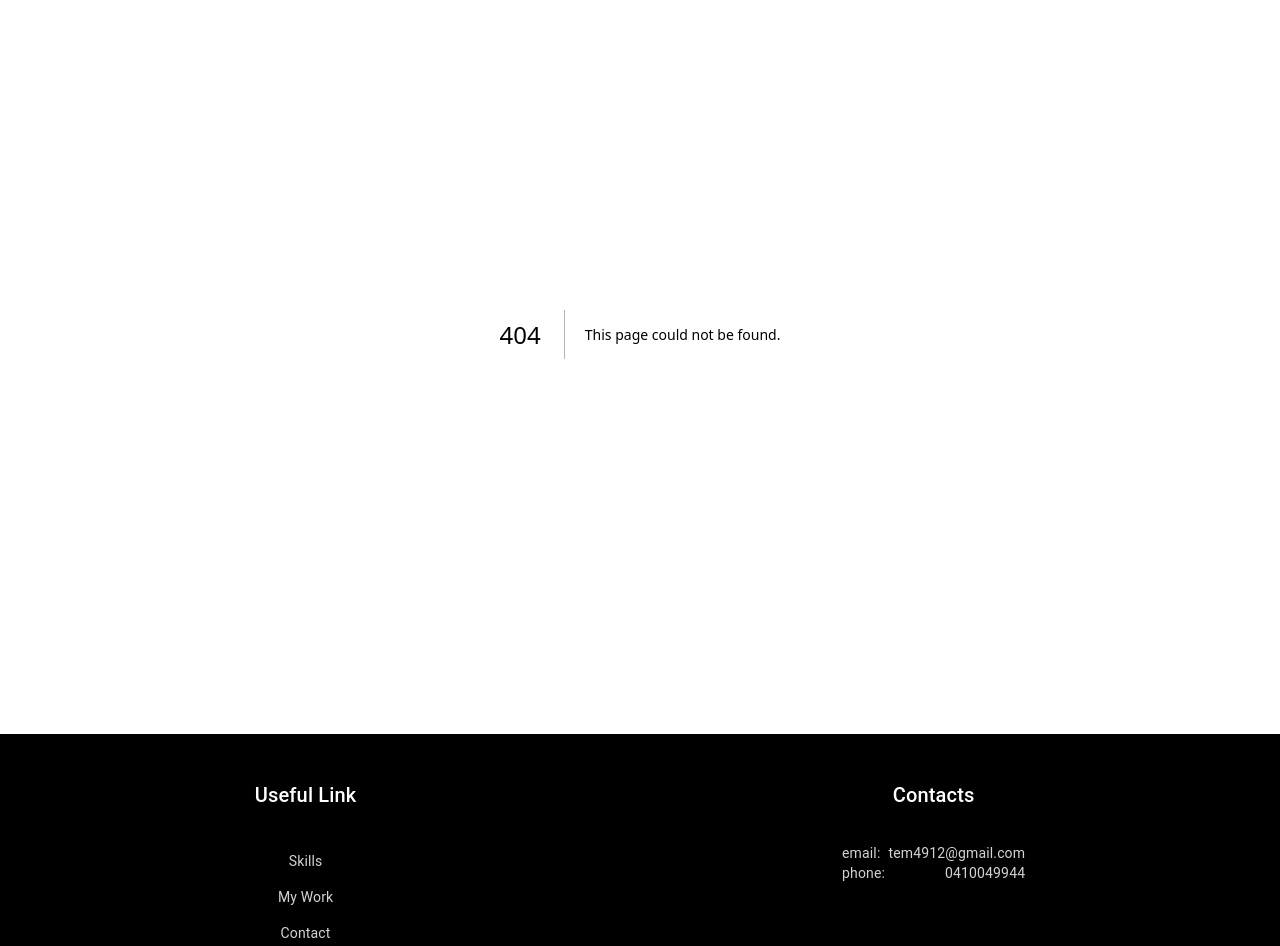
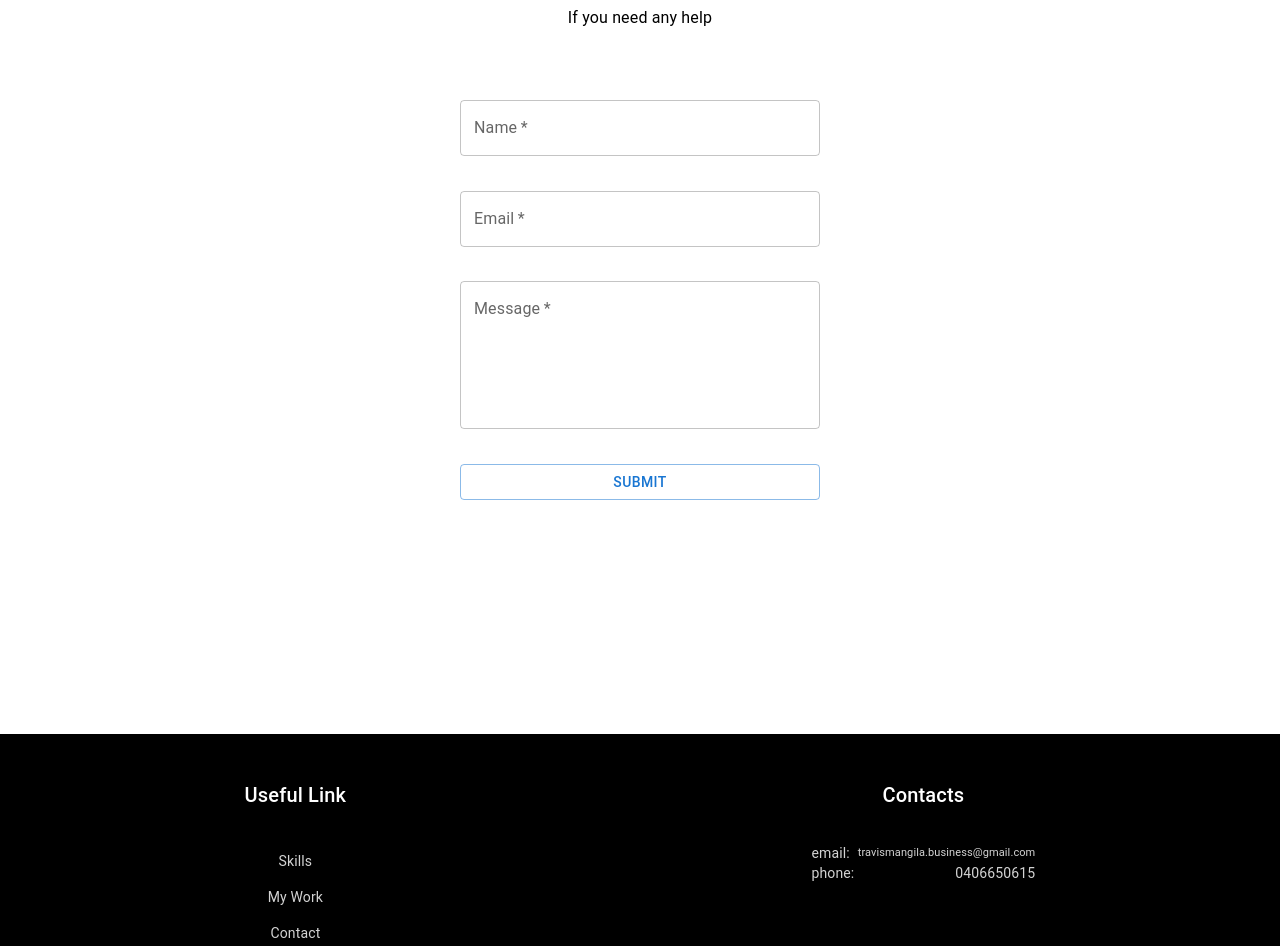
Before and after one commit to DrSack/Personal-Website, a Next.js app: page /contact in a window 1280 px wide. Before the commit this address had no page. Shown: the part 146-1092 px from the top of the page. Built offline with nearby package versions, Linux system fonts and the light colour scheme.

Commit message:
added contact us page

```diff
--- a/components/footer.tsx
+++ b/components/footer.tsx
@@ -15,21 +15,21 @@ const StyledTypographyCopyright = styled(Typography)(({ theme }) => ({
   ...theme.typography['body2'],
 }));
 
-const StyledUsefulLinksBox = styled(Box)(({ theme }) => ({
+const StyledUsefulLinksBox = styled(Box)(() => ({
   display: 'flex',
   flexDirection: 'column',
   alignItems: 'center',
   height: '120px'
 }));
 
-const StyledContactsBox = styled(Box)(({ theme }) => ({
+const StyledContactsBox = styled(Box)(() => ({
   display: 'flex',
   flexDirection: 'column',
   alignItems: 'center',
   height: '120px'
 }));
 
-const StyledToolbar = styled(Toolbar)(({ theme }) => ({
+const StyledToolbar = styled(Toolbar)(() => ({
   color: 'black',
   display: 'flex',
   flexDirection: 'row',
@@ -49,7 +49,7 @@ export const Footer = () => {
             <IconButton href='/work' size='medium'>
               <StyledLinksTypography>My Work</StyledLinksTypography>
             </IconButton>
-            <IconButton size='medium'>
+            <IconButton href='/contact' size='medium'>
               <StyledLinksTypography>Contact</StyledLinksTypography>
             </IconButton>
           </Box>
@@ -57,13 +57,13 @@ export const Footer = () => {
         <StyledContactsBox>
           <Typography variant='h6' color='white'>Contacts</Typography>
           <Box style={{ display: 'flex', flexDirection: 'column', marginTop: '32px' }}>
-            <Box display='flex' flexDirection='row' justifyContent='space-between'>
+            <Box display='flex' flexDirection='row' justifyContent='space-between' alignItems='center'>
               <StyledLinksTypography>email:</StyledLinksTypography>
-              <StyledLinksTypography marginLeft={2}>tem4912@gmail.com</StyledLinksTypography>
+              <Typography color='#D3D3D3' fontSize='11px' marginLeft={2}>travismangila.business@gmail.com</Typography>
             </Box>
-            <Box display='flex' flexDirection='row' justifyContent='space-between'>
+            <Box display='flex' flexDirection='row' justifyContent='space-between' alignItems='center'>
               <StyledLinksTypography>phone:</StyledLinksTypography>
-              <StyledLinksTypography>0410049944</StyledLinksTypography>
+              <StyledLinksTypography>0406650615</StyledLinksTypography>
             </Box>
           </Box>
         </StyledContactsBox>
--- a/components/header.tsx
+++ b/components/header.tsx
@@ -93,7 +93,7 @@ export const Header = () => {
                 </ListItemButton>
               </ListItem>
               <ListItem disablePadding>
-                <ListItemButton>
+                <ListItemButton href='/contact'>
                   <ListItemText primary='Contact' />
                 </ListItemButton>
               </ListItem>
@@ -116,7 +116,7 @@ export const Header = () => {
             <IconButton href='/work' size='medium'>
               <StyledLinksTypography>My Work</StyledLinksTypography>
             </IconButton>
-            <IconButton size='medium'>
+            <IconButton href='/contact' size='medium'>
               <StyledLinksTypography>Contact</StyledLinksTypography>
             </IconButton>
           </Box>
--- a/package.json
+++ b/package.json
@@ -12,11 +12,13 @@
     "@emotion/react": "^11.11.1",
     "@emotion/styled": "^11.11.0",
     "@mui/icons-material": "^5.14.9",
+    "@mui/lab": "^5.0.0-alpha.147",
     "@mui/material": "^5.14.10",
     "@mui/styles": "^5.14.11",
     "@types/node": "20.6.4",
     "@types/react": "18.2.22",
     "@types/react-dom": "18.2.7",
+    "@web3forms/react": "^1.1.3",
     "next": "13.4.1",
     "react": "18.2.0",
     "react-dom": "18.2.0",
--- /dev/null
+++ b/src/app/api/submitContact/route.ts
@@ -0,0 +1,25 @@
+import { NextResponse } from "next/server";
+
+export async function POST(req: Request) {
+  try {
+    const request = await req.json()
+    const web3Request = {
+      ...request,
+      access_key: process.env.WEB3_ACCESS_KEY
+    };
+    const web3Response = await fetch("https://api.web3forms.com/submit", {
+      method: "POST",
+      headers: {
+        'Content-Type': 'application/json',
+      },
+      body: JSON.stringify(web3Request)
+    }).then(e => e.json())
+
+    if (web3Response.success) {
+      return NextResponse.json({ data: "/api/submitContact" }, { status: 200 });
+    } else throw new Error();
+  } catch (e) {
+    console.error('ERROR: ', e)
+    return NextResponse.json({ message: 'There was a problem sending your request' }, { status: 500 });
+  }
+}
--- /dev/null
+++ b/src/app/contact/page.tsx
@@ -0,0 +1,123 @@
+'use client'
+
+import { Alert, Box, Slide, Snackbar, styled, TextField, Typography } from "@mui/material"
+import { LoadingButton } from '@mui/lab'
+import React from "react"
+import { useEffect, useState } from "react"
+
+const StyledMainContainer = styled(Box)(({ theme }) => ({
+  display: 'flex',
+  flexDirection: 'column',
+  overflow: 'hidden',
+  padding: theme.spacing(4),
+  gap: theme.spacing(18),
+}))
+
+const StyledContactContainer = styled(Box)(({ theme }) => ({
+  display: 'flex',
+  flexDirection: 'column',
+  justifyContent: 'space-between',
+  width: '360px',
+  height: '400px',
+  [theme.breakpoints.down('sm')]: {
+    width: '330px',
+  },
+}))
+
+const StyledMainContactContainer = styled(Box)(({ theme }) => ({
+  display: 'flex',
+  justifyContent: 'space-between',
+  flexDirection: 'column',
+  alignItems: 'center',
+  height: '550px',
+  [theme.breakpoints.down('md')]: {
+    marginTop: '32px',
+    height: '550px',
+  },
+}))
+
+const messages = {
+  SUCCESS: 'Message Successfully Sent. Thank you for contacting me',
+  ERROR: 'There was a problem sending your request'
+}
+
+export default function Page() {
+  const [checked, setChecked] = useState(false);
+  const [loading, setLoading] = useState(false);
+  const [open, setOpen] = useState('');
+  const [name, setName] = useState('');
+  const [email, setEmail] = useState('');
+  const [message, setMessage] = useState('');
+
+  useEffect(() => {
+    setChecked(true)
+  }, [])
+
+  const onSubmit = async (event: any) => {
+    event.preventDefault()
+    const request = {
+      name,
+      email,
+      message,
+    }
+    try {
+      setLoading(true)
+      const response = await fetch('/api/submitContact', {
+        method: 'POST',
+        headers: {
+          'Content-Type': 'application/json',
+        },
+        body: JSON.stringify({ ...request })
+      });
+
+      const result = await response.json()
+      if (result) setOpen('Message Successfully Sent. Thank you for contacting me')
+    } catch (e) {
+      console.error(e);
+      setOpen('There was a problem sending your request');
+    } finally {
+      setLoading(false);
+    }
+  }
+
+  return (
+    <StyledMainContainer>
+      <Slide in={checked} direction='left' timeout={1000}>
+        <StyledMainContactContainer>
+          <Box display='flex' justifyContent='space-between' flexDirection='column' alignItems='center'>
+            <Typography variant='h3' fontWeight='bold'>
+              /contact
+            </Typography>
+            <Typography variant='body1'>
+              If you need any help
+            </Typography>
+          </Box>
+          <form onSubmit={onSubmit}>
+            <StyledContactContainer>
+              <TextField disabled={loading} required variant="outlined" label="Name" onChange={e => setName(e.target.value)} />
+              <TextField disabled={loading} required type='email' label="Email" variant="outlined" onChange={e => setEmail(e.target.value)} />
+              <TextField
+                disabled={loading}
+                required
+                label="Message"
+                multiline
+                rows={5}
+                onChange={e => setMessage(e.target.value)}
+              />
+              <LoadingButton loading={loading} variant='outlined' type="submit">Submit</LoadingButton>
+            </StyledContactContainer>
+          </form>
+        </StyledMainContactContainer>
+      </Slide>
+      {open !== '' &&
+        (
+          <Snackbar open={open !== ''} autoHideDuration={6000} onClose={() => setOpen('')}>
+            <Alert severity={open === messages.SUCCESS ? 'success' : 'error'}>
+              {open}
+            </Alert>
+          </Snackbar>
+        )
+      }
+    </StyledMainContainer >
+  )
+}
--- a/src/app/skills/page.tsx
+++ b/src/app/skills/page.tsx
@@ -19,9 +19,6 @@ const StyledGridContainer = styled(Grid)(({ theme }) => ({
   flexDirection: 'row',
   alignItems: 'center',
   marginTop: theme.spacing(1),
-  [theme.breakpoints.down('md')]: {
-
-  }
 }));
 
 const StyledMainContainer = styled(Box)(({ theme }) => ({
```
Also changed, not shown: components/title.tsx (deleted), 2 other files (tests, documents, lock files or other folders).
